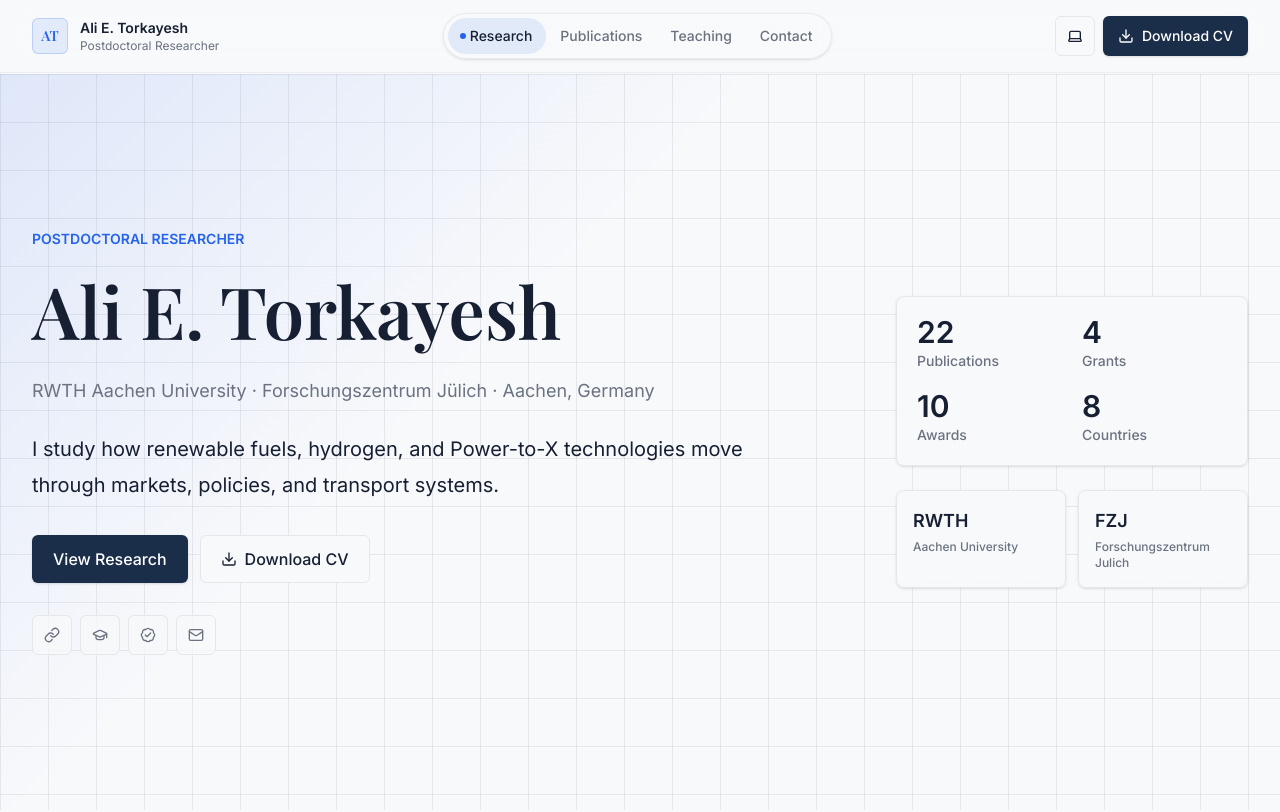
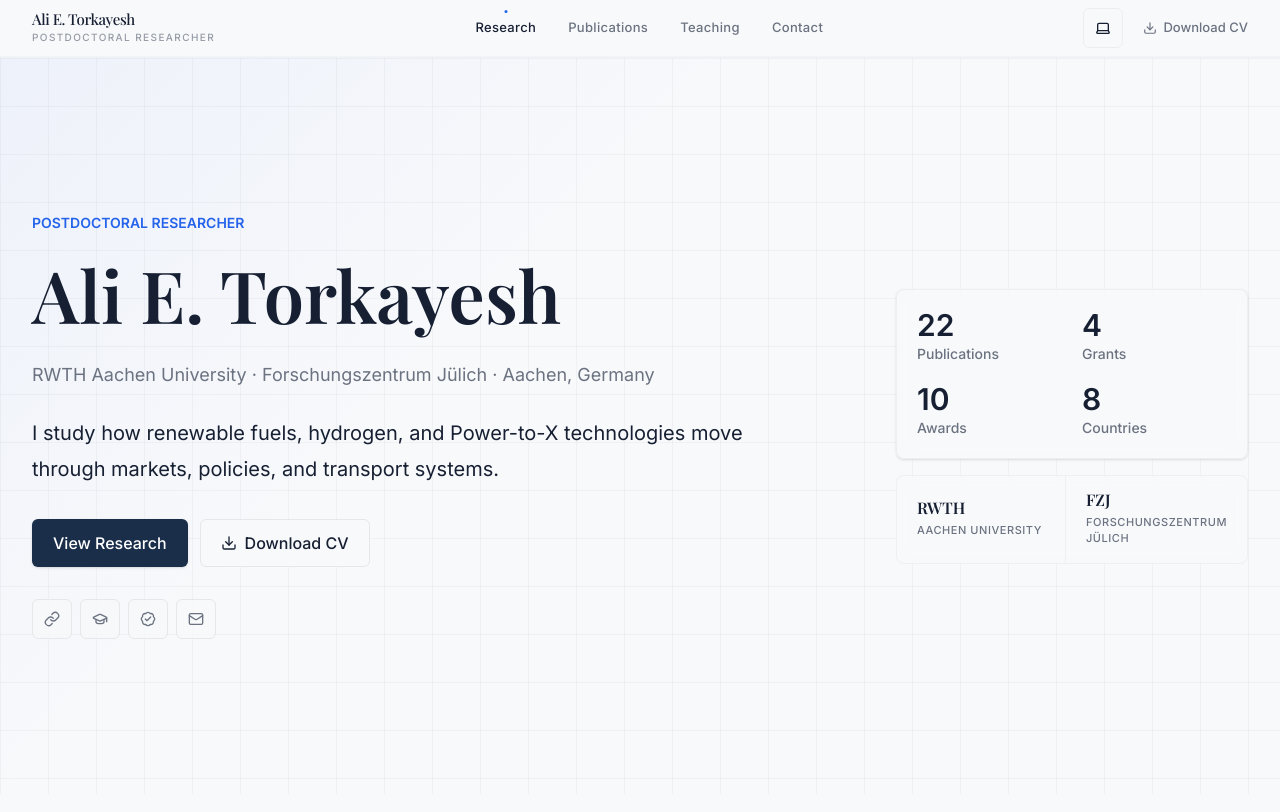
Before and after one commit to atorkayesh/atorkayesh.github.io, a Next.js app: page / in a window 1280 px wide. Shown: the top 812 px of the page. Built offline with nearby package versions, Linux system fonts and the light colour scheme; a web font is replaced by a local one.

Commit message:
feat: add portfolio data and landing shell

```diff
--- a/src/components/layout/Header.tsx
+++ b/src/components/layout/Header.tsx
@@ -58,36 +58,29 @@ export function Header() {
   return (
     <header
       className={cn(
-        "sticky top-0 z-40 border-b border-transparent bg-background/70 transition-all backdrop-blur-xl",
-        isScrolled && "border-border/70 bg-background/85 shadow-sm",
+        "sticky top-0 z-40 border-b border-border/40 bg-background/90 transition-all duration-200 backdrop-blur-xl",
+        isScrolled && "bg-background/96 shadow-sm",
       )}
     >
-      <PageWrapper className="flex h-[4.5rem] items-center justify-between gap-4 py-3">
+      <PageWrapper className="relative flex h-14 items-center justify-between gap-8">
         <a
-          className="group flex min-w-0 items-center gap-3 rounded-md focus-visible:outline-2 focus-visible:outline-offset-4 focus-visible:outline-accent"
+          className="group min-w-0 shrink-0 rounded-sm focus-visible:outline-2 focus-visible:outline-offset-4 focus-visible:outline-accent"
           href="#main-content"
         >
-          <span className="inline-flex size-9 shrink-0 items-center justify-center rounded-md border border-accent/20 bg-accent/10 font-serif text-sm font-semibold text-accent transition-colors group-hover:bg-accent/15">
-            AT
+          <span className="block font-serif text-[15px] font-medium leading-none tracking-tight text-foreground transition-opacity group-hover:opacity-60">
+            {person.name}
           </span>
-          <span className="min-w-0">
-            <span className="block truncate text-sm font-semibold leading-5 text-foreground">
-              {person.name}
-            </span>
-            <span className="block truncate text-xs leading-4 text-muted">
-              Postdoctoral Researcher
-            </span>
+          <span className="mt-[3px] block text-[10px] font-medium uppercase tracking-[0.14em] text-muted/70">
+            Postdoctoral Researcher
           </span>
         </a>
-        <nav
-          aria-label="Primary"
-          className="hidden items-center rounded-full border border-border/80 bg-background/70 p-1 shadow-sm backdrop-blur md:flex"
-        >
+
+        <nav aria-label="Primary" className="hidden items-center gap-8 md:flex">
           {navLinks.map((link) => (
             <a
               className={cn(
-                "relative rounded-full px-3.5 py-2 text-sm font-medium text-muted transition-colors hover:bg-foreground/5 hover:text-foreground focus-visible:outline-2 focus-visible:outline-offset-2 focus-visible:outline-accent",
-                activeSection === link.id && "bg-accent/10 text-foreground",
+                "relative py-1 text-[13px] font-medium tracking-wide text-muted transition-colors hover:text-foreground focus-visible:rounded-sm focus-visible:outline-2 focus-visible:outline-offset-4 focus-visible:outline-accent",
+                activeSection === link.id && "text-foreground",
               )}
               href={link.href}
               key={link.id}
@@ -95,32 +88,33 @@ export function Header() {
               {activeSection === link.id ? (
                 <span
                   aria-hidden="true"
-                  className="absolute left-3 top-1/2 size-1.5 -translate-y-1/2 rounded-full bg-accent"
+                  className="absolute left-1/2 -top-1 size-[3px] -translate-x-1/2 rounded-full bg-accent"
                 />
               ) : null}
-              <span className={cn(activeSection === link.id && "pl-2")}>
-                {link.label}
-              </span>
+              {link.label}
             </a>
           ))}
         </nav>
-        <div className="hidden items-center gap-2 md:flex">
-          <DarkModeToggle />
+
+        <div className="hidden items-center gap-5 md:flex">
+          <DarkModeToggle className="border-border/60 bg-transparent shadow-none" />
           <a
-            className="inline-flex h-10 items-center justify-center gap-2 rounded-md border border-primary/15 bg-primary px-3.5 text-sm font-medium text-white shadow-sm transition-colors hover:bg-primary/90 focus-visible:outline-2 focus-visible:outline-offset-2 focus-visible:outline-accent dark:border-accent/20 dark:bg-accent dark:text-slate-950 dark:hover:bg-accent/90"
+            className="flex items-center gap-1.5 text-[13px] font-medium text-muted transition-colors hover:text-foreground focus-visible:rounded-sm focus-visible:outline-2 focus-visible:outline-offset-4 focus-visible:outline-accent"
             href="/documents/ali-torkayesh-cv.pdf"
+            rel="noopener noreferrer"
+            target="_blank"
           >
-            <Download aria-hidden="true" className="size-4" />
-            Download CV
+            <Download aria-hidden="true" className="size-3.5 shrink-0" />
+            <span>Download CV</span>
           </a>
         </div>
-        <div className="flex items-center gap-2 md:hidden">
-          <DarkModeToggle />
+
+        <div className="fixed right-5 top-2.5 z-50 flex shrink-0 items-center gap-2 md:hidden">
           <button
             aria-controls="mobile-navigation"
             aria-expanded={isMenuOpen}
             aria-label="Toggle navigation"
-            className="inline-flex size-10 items-center justify-center rounded-md border border-border bg-background/75 text-foreground shadow-sm transition-colors hover:bg-foreground/10 focus-visible:outline-2 focus-visible:outline-offset-2 focus-visible:outline-accent"
+            className="inline-flex size-9 items-center justify-center rounded text-foreground/70 transition-colors hover:text-foreground focus-visible:outline-2 focus-visible:outline-offset-2 focus-visible:outline-accent"
             onClick={() => setIsMenuOpen((open) => !open)}
             type="button"
           >
@@ -128,20 +122,25 @@ export function Header() {
           </button>
         </div>
       </PageWrapper>
+
       <div
         className={cn(
-          "grid overflow-hidden border-t border-border/70 bg-background/90 backdrop-blur-xl transition-[grid-template-rows]",
+          "grid overflow-hidden border-t border-border/30 bg-background/96 backdrop-blur-xl transition-[grid-template-rows]",
           isMenuOpen ? "grid-rows-[1fr]" : "grid-rows-[0fr]",
         )}
         id="mobile-navigation"
       >
         <div className="min-h-0">
-          <PageWrapper className="flex flex-col gap-1 py-3 md:hidden">
+          <PageWrapper className="flex flex-col gap-0.5 py-3 md:hidden">
+            <div className="mb-3 flex items-center justify-between px-2 py-1.5">
+              <span className="text-[10px] font-medium uppercase tracking-[0.14em] text-muted/60">Appearance</span>
+              <DarkModeToggle className="size-8 border-border/60 bg-transparent shadow-none" />
+            </div>
             {navLinks.map((link) => (
               <a
                 className={cn(
-                  "rounded-md px-3 py-2 text-sm font-medium text-muted transition-colors hover:bg-foreground/10 hover:text-foreground",
-                  activeSection === link.id && "bg-accent/10 text-foreground",
+                  "rounded px-3 py-2.5 text-sm font-medium text-muted transition-colors hover:bg-foreground/5 hover:text-foreground",
+                  activeSection === link.id && "text-foreground",
                 )}
                 href={link.href}
                 key={link.id}
@@ -151,11 +150,13 @@ export function Header() {
               </a>
             ))}
             <a
-              className="mt-2 inline-flex h-10 items-center justify-center gap-2 rounded-md bg-primary px-4 text-sm font-medium text-white dark:bg-accent dark:text-slate-950"
+              className="mt-3 flex items-center gap-2 px-3 py-2.5 text-sm font-medium text-muted transition-colors hover:text-foreground"
               href="/documents/ali-torkayesh-cv.pdf"
               onClick={() => setIsMenuOpen(false)}
+              rel="noopener noreferrer"
+              target="_blank"
             >
-              <Download aria-hidden="true" className="size-4" />
+              <Download aria-hidden="true" className="size-3.5" />
               Download CV
             </a>
           </PageWrapper>
--- a/src/components/layout/PageWrapper.tsx
+++ b/src/components/layout/PageWrapper.tsx
@@ -6,7 +6,7 @@ type PageWrapperProps = HTMLAttributes<HTMLDivElement>;
 export function PageWrapper({ className, ...props }: PageWrapperProps) {
   return (
     <div
-      className={cn("mx-auto w-full max-w-7xl px-5 sm:px-6 lg:px-8", className)}
+      className={cn("mx-auto w-full max-w-[min(80rem,100vw)] px-5 sm:px-6 lg:px-8", className)}
       {...props}
     />
   );
--- a/src/components/sections/HeroSection.tsx
+++ b/src/components/sections/HeroSection.tsx
@@ -38,23 +38,23 @@ const socialLinks = [
 
 export function HeroSection() {
   return (
-    <section className="relative isolate overflow-hidden bg-background" id="home">
+    <section className="relative isolate max-w-[100vw] overflow-hidden bg-background" id="home">
       <div
         aria-hidden="true"
-        className="absolute inset-0 -z-10 bg-[linear-gradient(135deg,rgba(37,99,235,0.12),transparent_38%),linear-gradient(rgba(23,32,51,0.08)_1px,transparent_1px),linear-gradient(90deg,rgba(23,32,51,0.08)_1px,transparent_1px)] bg-[size:auto,48px_48px,48px_48px] dark:bg-[linear-gradient(135deg,rgba(96,165,250,0.16),transparent_38%),linear-gradient(rgba(248,250,252,0.08)_1px,transparent_1px),linear-gradient(90deg,rgba(248,250,252,0.08)_1px,transparent_1px)]"
+        className="absolute inset-0 -z-10 bg-[linear-gradient(135deg,rgba(37,99,235,0.05),transparent_38%),linear-gradient(rgba(23,32,51,0.035)_1px,transparent_1px),linear-gradient(90deg,rgba(23,32,51,0.035)_1px,transparent_1px)] bg-[size:auto,48px_48px,48px_48px] dark:bg-[linear-gradient(135deg,rgba(96,165,250,0.07),transparent_38%),linear-gradient(rgba(248,250,252,0.03)_1px,transparent_1px),linear-gradient(90deg,rgba(248,250,252,0.03)_1px,transparent_1px)]"
       />
-      <PageWrapper className="grid min-h-[calc(100svh-4rem)] content-center gap-12 py-20 lg:grid-cols-[1fr_22rem] lg:items-center">
-        <div className="max-w-4xl">
+      <PageWrapper className="grid min-h-[calc(100svh-4rem)] grid-cols-1 content-center gap-12 py-20 lg:grid-cols-[minmax(0,1fr)_22rem] lg:items-center">
+        <div className="min-w-0 max-w-[calc(100vw-2.5rem)] sm:max-w-4xl">
           <p className="text-sm font-semibold uppercase tracking-normal text-accent">
             {person.title}
           </p>
-          <h1 className="mt-4 font-serif text-5xl font-semibold leading-tight text-foreground sm:text-6xl lg:text-7xl">
+          <h1 className="mt-4 break-words font-serif text-4xl font-semibold leading-tight text-foreground sm:text-6xl lg:text-7xl">
             {person.name}
           </h1>
-          <p className="mt-5 max-w-3xl text-lg leading-8 text-muted">
+          <p className="mt-5 max-w-3xl break-words text-lg leading-8 text-muted">
             {person.affiliations.join(" · ")} · {person.location}
           </p>
-          <p className="mt-6 max-w-3xl text-xl leading-9 text-foreground">
+          <p className="mt-6 max-w-3xl break-words text-xl leading-9 text-foreground">
             I study how renewable fuels, hydrogen, and Power-to-X technologies move through
             markets, policies, and transport systems.
           </p>
@@ -69,6 +69,8 @@ export function HeroSection() {
             <a
               className="inline-flex h-12 w-full items-center justify-center gap-2 rounded-md border border-border bg-background px-5 text-base font-medium text-foreground transition-colors hover:bg-foreground/10 focus-visible:outline-2 focus-visible:outline-offset-2 focus-visible:outline-accent sm:w-auto"
               href="/documents/ali-torkayesh-cv.pdf"
+              rel="noopener noreferrer"
+              target="_blank"
             >
               <Download aria-hidden="true" className="size-4" />
               Download CV
@@ -93,20 +95,23 @@ export function HeroSection() {
             })}
           </div>
         </div>
-        <aside className="space-y-6">
-          <div className="grid grid-cols-2 gap-5 rounded-lg border border-border bg-background/80 p-5 shadow-sm backdrop-blur">
+        <aside className="max-w-[calc(100vw-2.5rem)] space-y-4 lg:max-w-none">
+          <div className="grid grid-cols-2 gap-5 rounded-lg border border-border/60 bg-background/70 p-5 shadow-sm backdrop-blur">
             {stats.map((stat) => (
               <CountUpStatCard key={stat.label} label={stat.label} value={stat.value} />
             ))}
           </div>
-          <div className="grid grid-cols-2 gap-3" aria-label="Affiliations">
-            <div className="rounded-lg border border-border bg-background/85 p-4 shadow-sm backdrop-blur">
-              <div className="text-lg font-semibold text-foreground">RWTH</div>
-              <div className="mt-1 text-xs font-medium text-muted">Aachen University</div>
+          <div
+            aria-label="Affiliations"
+            className="flex items-stretch divide-x divide-border/50 overflow-hidden rounded-lg border border-border/50 bg-background/70 backdrop-blur"
+          >
+            <div className="flex flex-1 flex-col justify-center px-5 py-4">
+              <span className="font-serif text-base font-semibold leading-none text-foreground">RWTH</span>
+              <span className="mt-1.5 text-[11px] font-medium uppercase tracking-wider text-muted">Aachen University</span>
             </div>
-            <div className="rounded-lg border border-border bg-background/85 p-4 shadow-sm backdrop-blur">
-              <div className="text-lg font-semibold text-foreground">FZJ</div>
-              <div className="mt-1 text-xs font-medium text-muted">Forschungszentrum Julich</div>
+            <div className="flex flex-1 flex-col justify-center px-5 py-4">
+              <span className="font-serif text-base font-semibold leading-none text-foreground">FZJ</span>
+              <span className="mt-1.5 text-[11px] font-medium uppercase tracking-wider text-muted">Forschungszentrum Jülich</span>
             </div>
           </div>
         </aside>
```
